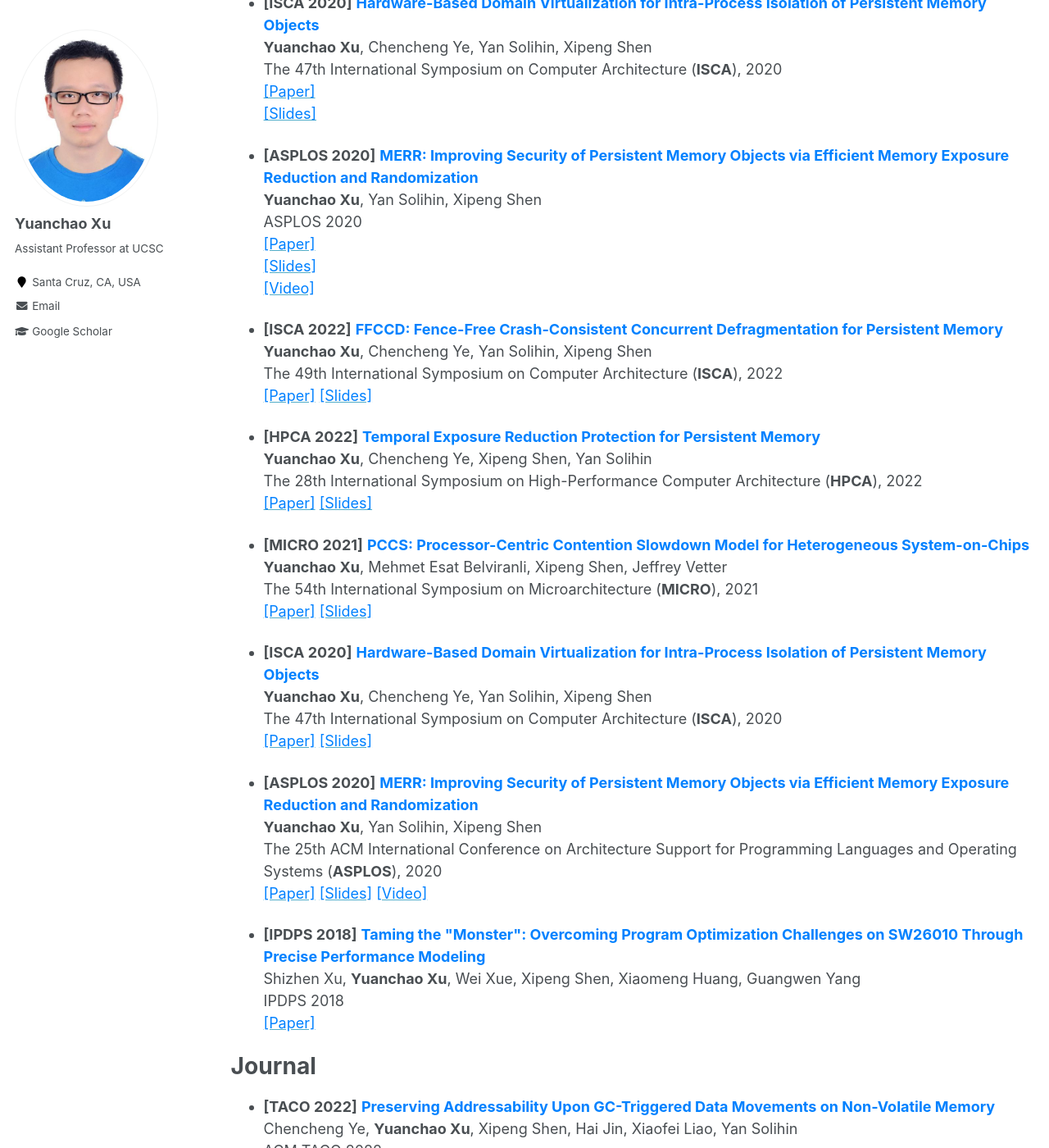
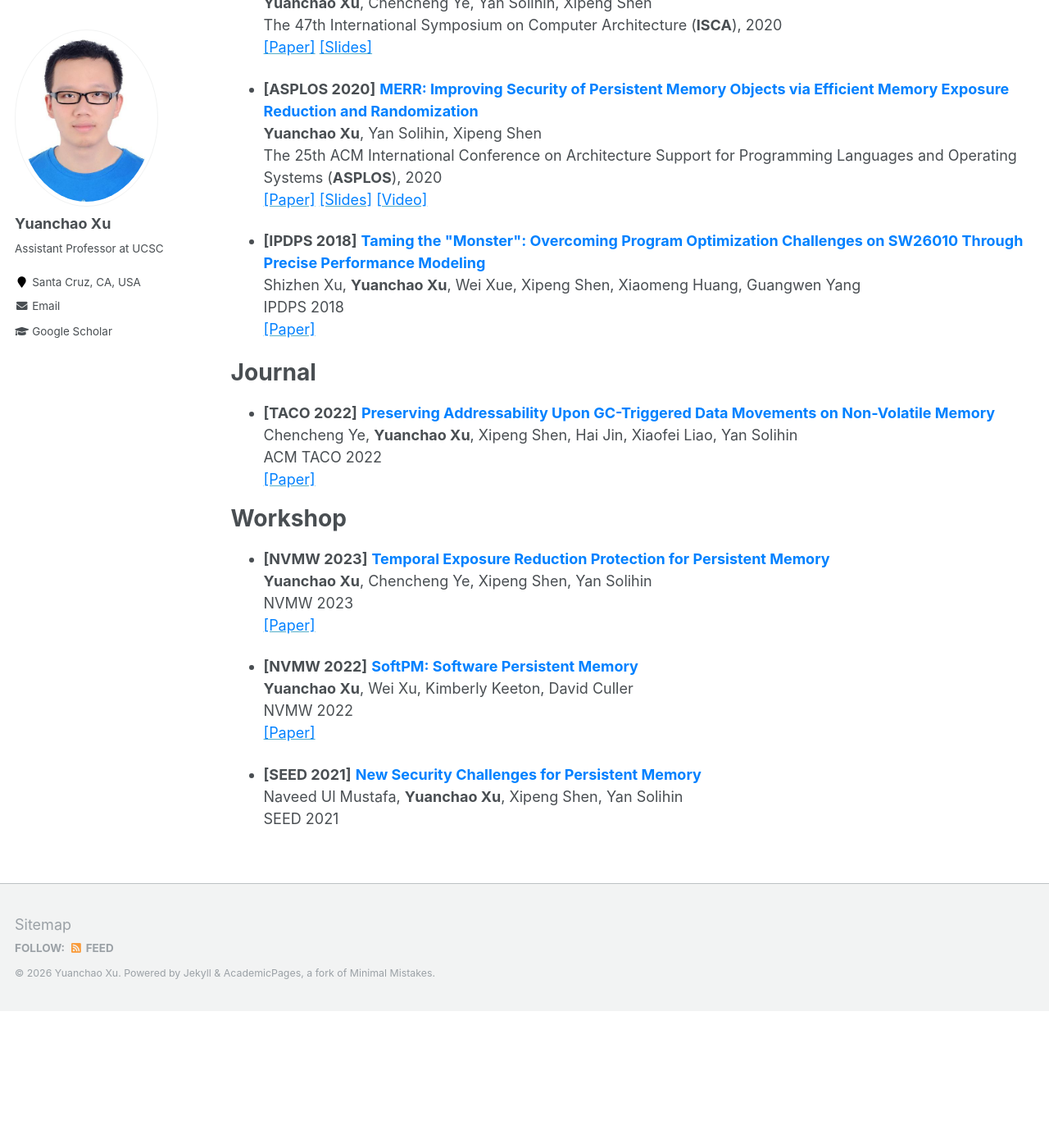
Before and after one commit to yuanchaoxu6/yuanchaoxu6.github.io, a Jekyll site: the page built from _pages/publications.md, in a window 1280 px wide and 1400 px high, scrolled down 3224 px. Shown: the whole window at 82% size. Built offline with Jekyll 4.4.1, drawn with Linux system fonts in a browser that asks for light colours; after the commit the page ends 4457 px from its top, so only the background shows below that.

Commit message:
Update publications.md

```diff
--- a/_pages/publications.md
+++ b/_pages/publications.md
@@ -121,44 +121,10 @@ The names of the students in my lab are <ins>underlined</ins>.
 
 - **[ASPLOS 2020]** **<font color="#0081ff">MERR: Improving Security of Persistent Memory Objects via Efficient Memory Exposure Reduction and Randomization</font>**
   **Yuanchao Xu**, Yan Solihin, Xipeng Shen
-  ASPLOS 2020
-  [<font color="#0081ff">[Paper]</font>](http://yuanchaoxu6.github.io/files/asplos20.pdf)
-  [<font color="#0081ff">[Slides]</font>](http://yuanchaoxu6.github.io/files/ASPLOS2020MERR.pdf)
-  [<font color="#0081ff">[Video]</font>](https://www.youtube.com/watch?v=96OUTHkBdY0)
-
-- **[ISCA 2022]** **<font color="#0081ff">FFCCD: Fence-Free Crash-Consistent Concurrent Defragmentation for Persistent Memory</font>**
-  **Yuanchao Xu**, Chencheng Ye, Yan Solihin, Xipeng Shen
-  The 49th International Symposium on Computer Architecture (**ISCA**), 2022
-  [<font color="#0081ff">[Paper]</font>](http://yuanchaoxu6.github.io/files/ISCA22.pdf)
-  [<font color="#0081ff">[Slides]</font>](http://yuanchaoxu6.github.io/files/ISCA2022_FFCCD.pdf)
-
-- **[HPCA 2022]** **<font color="#0081ff">Temporal Exposure Reduction Protection for Persistent Memory</font>**
-  **Yuanchao Xu**, Chencheng Ye, Xipeng Shen, Yan Solihin
-  The 28th International Symposium on High-Performance Computer Architecture (**HPCA**), 2022
-  [<font color="#0081ff">[Paper]</font>](http://yuanchaoxu6.github.io/files/HPCA22.pdf)
-  [<font color="#0081ff">[Slides]</font>](http://yuanchaoxu6.github.io/files/HPCA22_TERP.pdf)
-
-- **[MICRO 2021]** **<font color="#0081ff">PCCS: Processor-Centric Contention Slowdown Model for Heterogeneous System-on-Chips</font>**
-  **Yuanchao Xu**, Mehmet Esat Belviranli, Xipeng Shen, Jeffrey Vetter
-  The 54th International Symposium on Microarchitecture (**MICRO**), 2021
-  [<font color="#0081ff">[Paper]</font>](http://yuanchaoxu6.github.io/files/MICRO2021.pdf)
-  [<font color="#0081ff">[Slides]</font>](http://yuanchaoxu6.github.io/files/MICRO2021_PCCS.pdf)
-
-- **[ISCA 2020]** **<font color="#0081ff">Hardware-Based Domain Virtualization for Intra-Process Isolation of Persistent Memory Objects</font>**
-  **Yuanchao Xu**, Chencheng Ye, Yan Solihin, Xipeng Shen
-  The 47th International Symposium on Computer Architecture (**ISCA**), 2020
-  [<font color="#0081ff">[Paper]</font>](http://yuanchaoxu6.github.io/files/isca20.pdf)
-  [<font color="#0081ff">[Slides]</font>](http://yuanchaoxu6.github.io/files/ISCA2020MPKVirtualization.pdf)
-
-- **[ASPLOS 2020]** **<font color="#0081ff">MERR: Improving Security of Persistent Memory Objects via Efficient Memory Exposure Reduction and Randomization</font>**
-  **Yuanchao Xu**, Yan Solihin, Xipeng Shen
   The 25th ACM International Conference on Architecture Support for Programming Languages and Operating Systems (**ASPLOS**), 2020
   [<font color="#0081ff">[Paper]</font>](http://yuanchaoxu6.github.io/files/asplos20.pdf)
   [<font color="#0081ff">[Slides]</font>](http://yuanchaoxu6.github.io/files/ASPLOS2020MERR.pdf)
   [<font color="#0081ff">[Video]</font>](https://www.youtube.com/watch?v=96OUTHkBdY0)
-
-
-
 
 - **[IPDPS 2018]** **<font color="#0081ff">Taming the "Monster": Overcoming Program Optimization Challenges on SW26010 Through Precise Performance Modeling</font>**
   Shizhen Xu, **Yuanchao Xu**, Wei Xue, Xipeng Shen, Xiaomeng Huang, Guangwen Yang
```
